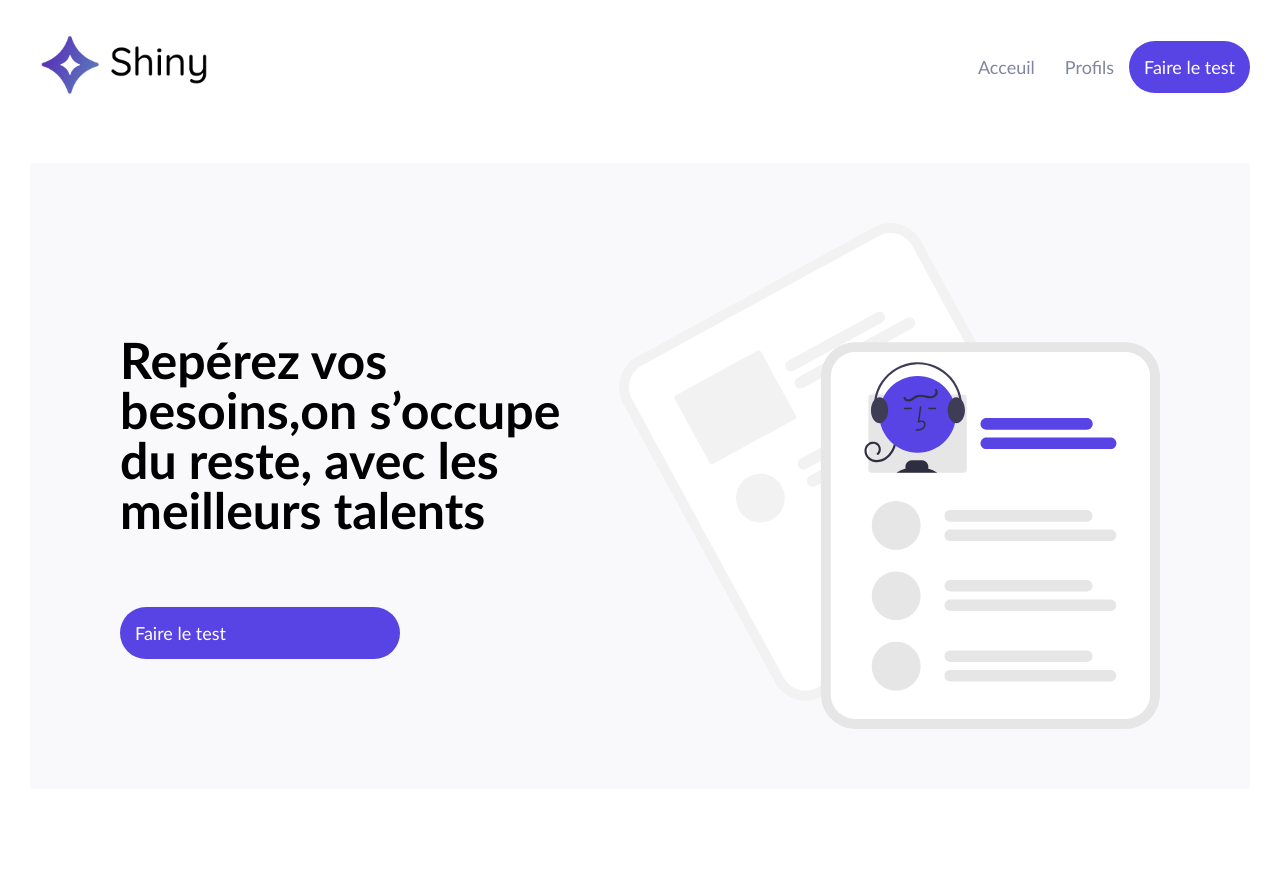
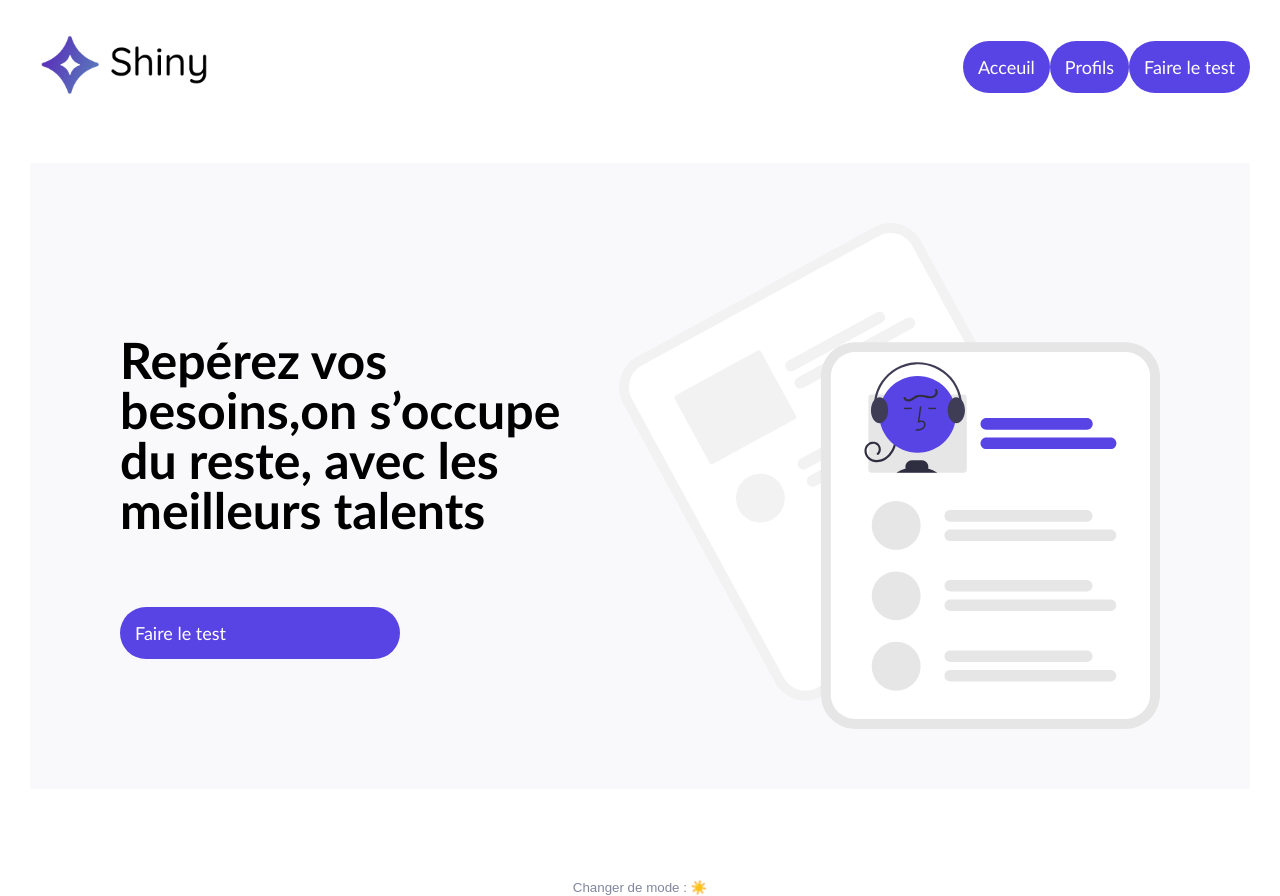
Before and after one commit to RouanLaporal/shiny, a React (Create React App) app: page / in a window 1280 px wide. Before the commit the page ends 819 px from the top, so only its background shows below. Built offline with nearby package versions, Linux system fonts and the light colour scheme.

Commit message:
feat: add dark mode

```diff
--- /dev/null
+++ b/src/components/Footer/FooterStyles.ts
@@ -0,0 +1,17 @@
+import styled from "styled-components";
+
+
+export const FooterContainer = styled.footer`
+    display:flex;
+    flex-direction:column;
+    align-itmes:center;
+    justify-content:center;
+    padding-top:60px;
+`;
+
+export const NightModeButton = styled.button`
+    background-color:transparent;
+    border: none;
+    cursor: pointer;
+    color: var(--secondary-100);
+`;
--- /dev/null
+++ b/src/components/Footer/index.tsx
@@ -0,0 +1,16 @@
+import { useContext } from "react"
+import { ThemeContext } from "../../utils/context"
+import { FooterContainer, NightModeButton } from "./FooterStyles";
+
+function Footer(){
+    const { toggleTheme, theme } = useContext(ThemeContext)
+    return (
+        <FooterContainer>
+            <NightModeButton onClick={() => toggleTheme()}>
+                Changer de mode : {theme === 'light' ? '☀️' : '🌙'}
+            </NightModeButton>
+        </FooterContainer>
+    )
+}
+
+export default Footer;
--- a/src/index.tsx
+++ b/src/index.tsx
@@ -7,9 +7,11 @@
 import { Route, BrowserRouter, Routes } from 'react-router-dom';
 import Header from './components/Header';
 import Error from './components/Error';
+import Footer from './components/Footer';
 import Freelances from './pages/Freelances';
 import Results from './pages/Results';
-import { GlobalStyles } from './styles/GlobalStyles';
+import GlobalStyles  from './utils/styles/GlobalStyles';
+import { ThemeProvider } from './utils/context';
 
 const root = ReactDOM.createRoot(
   document.getElementById('root') as HTMLElement
@@ -19,6 +21,7 @@
 root.render(
   <React.StrictMode>
     <BrowserRouter>
+    <ThemeProvider>
       <GlobalStyles/>
       <Header />
       <Routes>
@@ -28,6 +31,8 @@
         <Route path='/results' element={<Results/>}/>
         <Route path='*' element={<Error/>}/>
       </Routes>
+      <Footer/>
+      </ThemeProvider>
     </BrowserRouter>
   </React.StrictMode>
 );
--- a/src/styles/Atoms.ts
+++ b/src/styles/Atoms.ts
@@ -1,18 +1,14 @@
 import styled, { keyframes } from "styled-components"
 import { Link } from "react-router-dom";
 
-interface propsHeader{
-    isFullLink?: boolean
-}
 
-export const StyledLink = styled(Link)`
+export const StyledLink = styled(Link)<{isFullLink?:boolean}>`
     padding: 15px;
     color: var(--secondary-100);
     text-decoration: none;
     font-size: 18px;
-    ${(props:propsHeader) =>
-        props.isFullLink && `color: white; border-radius: 30px; background-color: var(--primary-100);`
-
+    ${(isFullLink) =>
+        isFullLink && `color: white; border-radius: 30px; background-color: var(--primary-100);`
     }
 `
 
--- a/src/styles/GlobalStyles.ts
+++ /dev/null
@@ -1,13 +0,0 @@
-import { createGlobalStyle } from "styled-components"
-
-export const GlobalStyles = createGlobalStyle`
-:root{
-    --primary-100: #5843E4;
-    --secondary-100: #8186A0;
-    --background-light: #F9F9FC;
-}
-
-div {
-    font-family: 'Trebuchet MS', Helvetica, sans-serif;
-}
-`
--- /dev/null
+++ b/src/utils/context/index.tsx
@@ -0,0 +1,25 @@
+import { createContext, useState } from "react";
+
+type IThemeContext = {
+    theme:string,
+    toggleTheme : () => void
+}
+
+export const ThemeContext = createContext<IThemeContext>({
+    theme:'',
+   toggleTheme: () => null
+})
+
+export const ThemeProvider = ({ children }:{children : React.ReactNode}) => {
+
+    const [theme, setTheme] = useState('light');
+    const toggleTheme = () => {
+        setTheme(theme === 'light' ? 'dark' : 'light')
+    }
+
+    return(
+        <ThemeContext.Provider value={{ theme, toggleTheme }}>
+            { children }
+        </ThemeContext.Provider>
+    )
+}
--- /dev/null
+++ b/src/utils/styles/GlobalStyles.tsx
@@ -0,0 +1,30 @@
+import { useContext } from "react"
+import { createGlobalStyle } from "styled-components"
+import { ThemeContext } from "../context"
+
+interface IGlobalStyle{
+    isDarkMode: boolean
+}
+const StyledGlobalStyle= createGlobalStyle<{ isDarkMode: boolean}>`
+:root{
+    --primary-100: #5843E4;
+    --secondary-100: #8186A0;
+    --background-light: #F9F9FC;
+}
+
+div {
+    font-family: 'Trebuchet MS', Helvetica, sans-serif;
+}
+
+body{
+    background-color: ${({ isDarkMode }) =>
+        isDarkMode ? '#2F2E41' : 'white'};
+        margin: 0;
+}
+`
+function GlobalStyles() {
+    const { theme } = useContext(ThemeContext);
+    return <StyledGlobalStyle  isDarkMode={theme === 'dark'} />
+}
+
+export default GlobalStyles;
```
